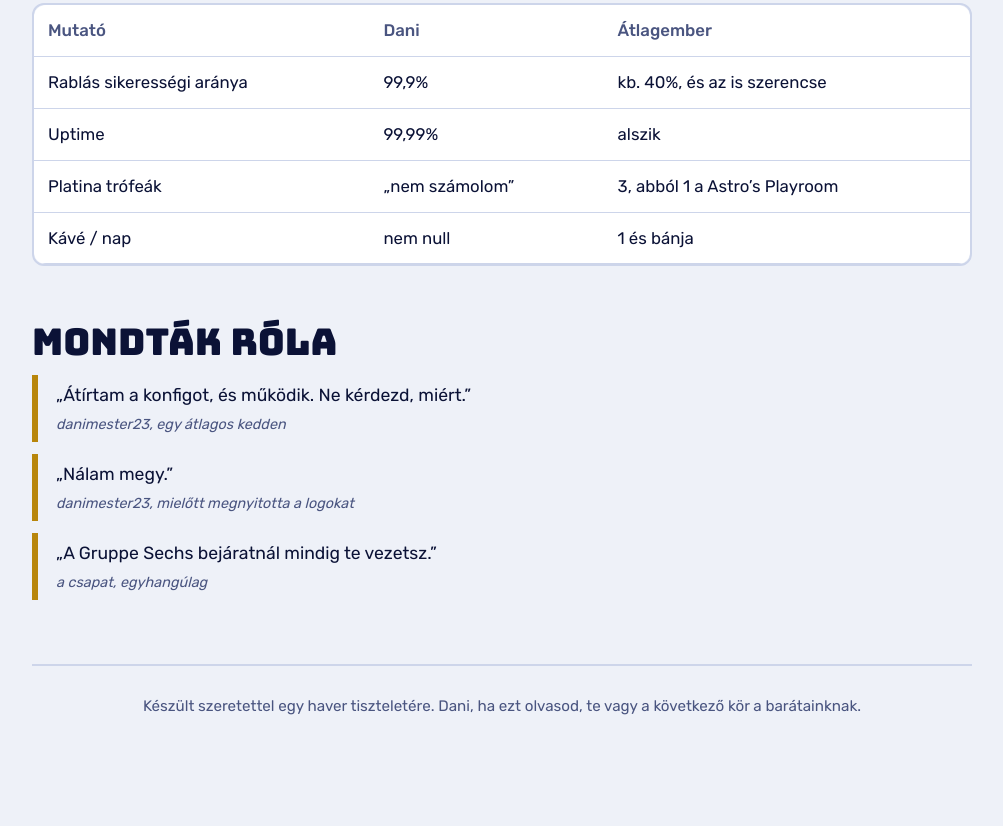
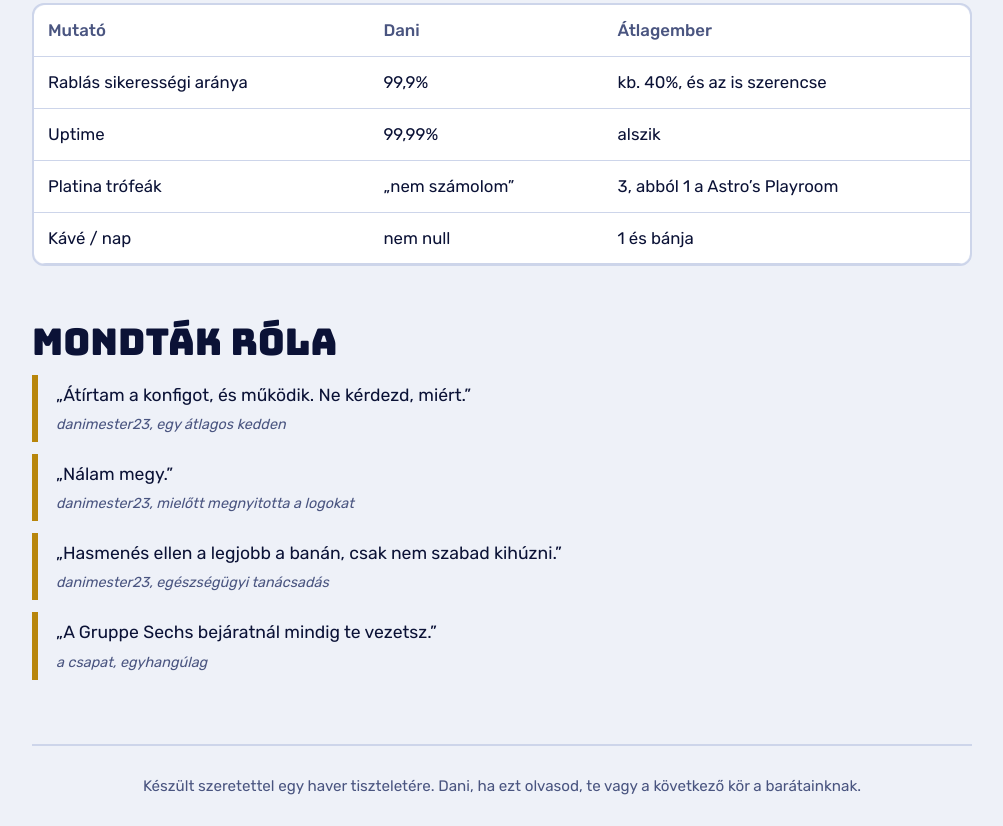
Before and after one commit to kornelkilian/kiliankornel.github.io, a plain HTML site: page index.html in a window 1280 px wide. Shown: the part 1468-2294 px from the top of the page, without its empty margins (138-1141 px from the left). Before the commit the page ends 2215 px from the top, so only its background shows below. Drawn offline with Linux system fonts and the light colour scheme.

Commit message:
Update index.html

```diff
--- a/index.html
+++ b/index.html
@@ -88,6 +88,7 @@ footer{margin:64px 0 0;padding:28px 0;border-top:2px solid var(--line);color:var
 <h2>Mondták róla</h2>
 <div class="quote">„Átírtam a konfigot, és működik. Ne kérdezd, miért.”<cite>danimester23, egy átlagos kedden</cite></div>
 <div class="quote">„Nálam megy.”<cite>danimester23, mielőtt megnyitotta a logokat</cite></div>
+<div class="quote">„Hasmenés ellen a legjobb a banán, csak nem szabad kihúzni.”<cite>danimester23, egészségügyi tanácsadás</cite></div>
 <div class="quote">„A Gruppe Sechs bejáratnál mindig te vezetsz.”<cite>a csapat, egyhangúlag</cite></div>
 
 <footer>Készült szeretettel egy haver tiszteletére. Dani, ha ezt olvasod, te vagy a következő kör a barátainknak.</footer>
```
